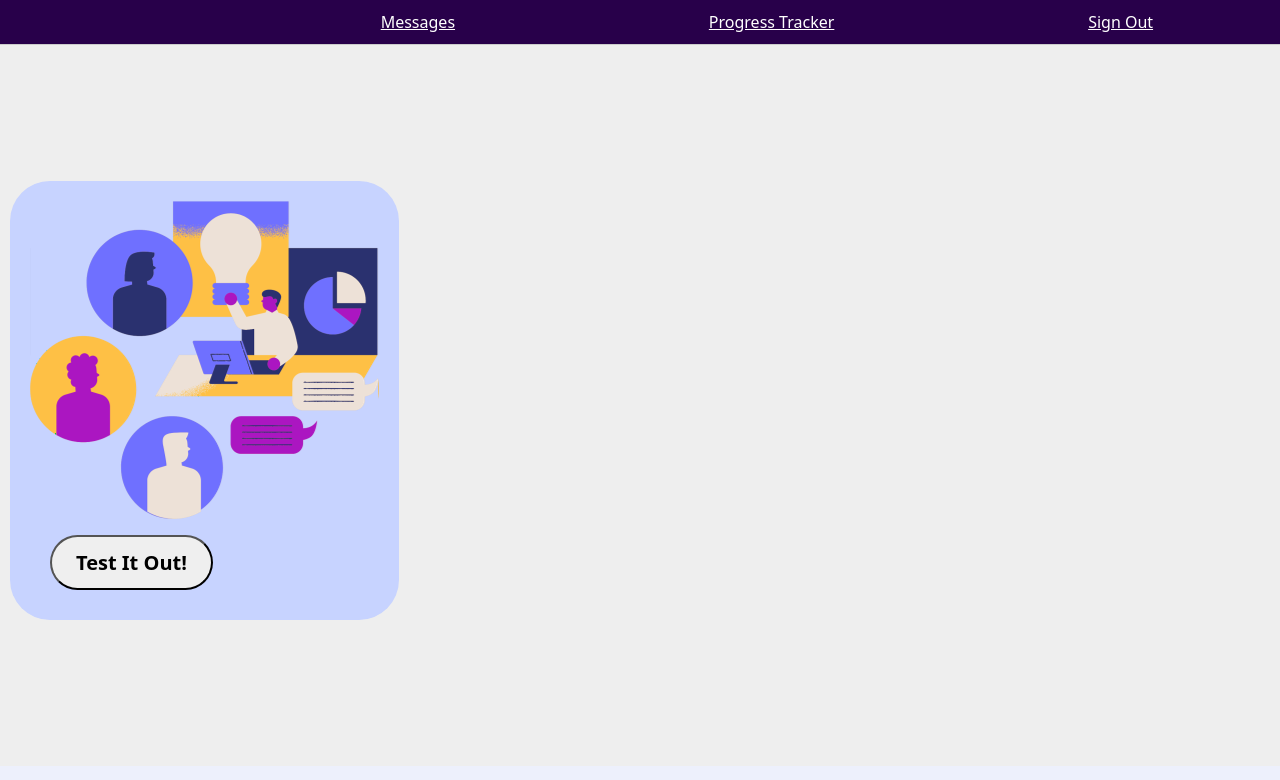
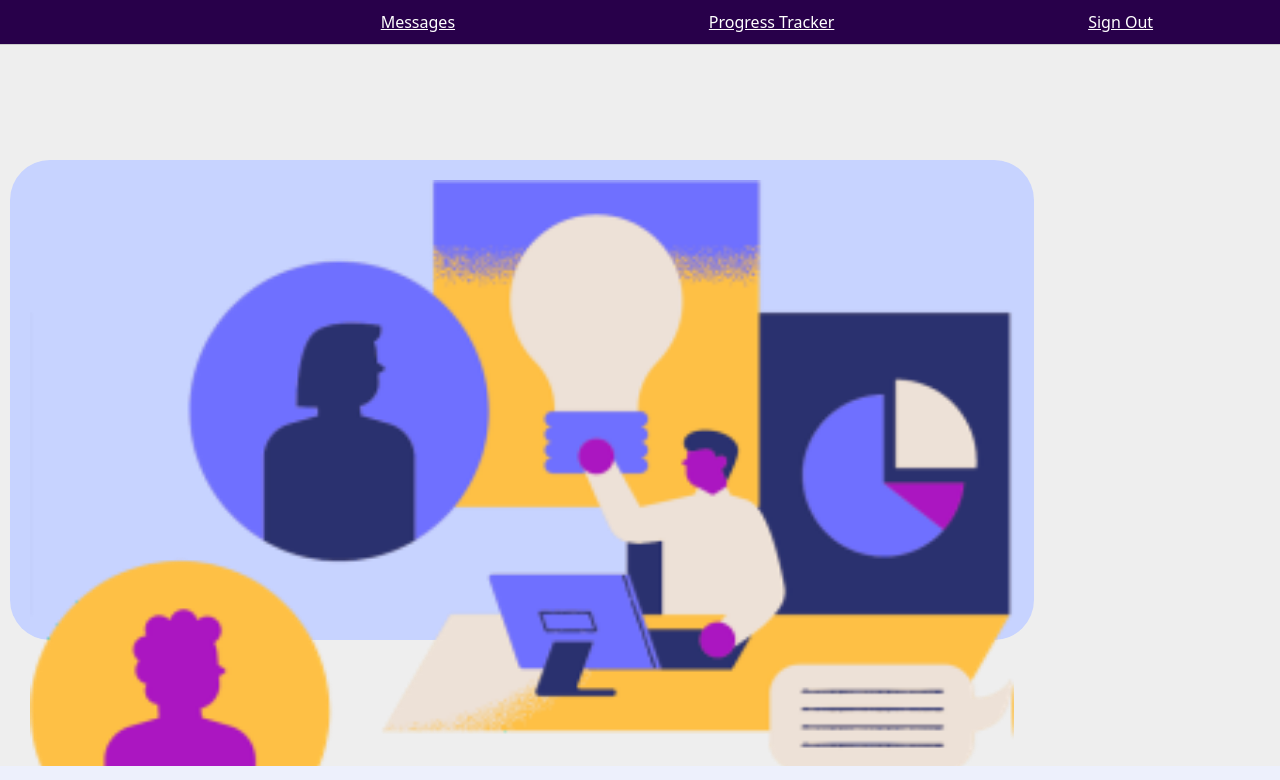
Before and after one commit to dallas-vanwyk/DiscoverU-front-end, a React (Vite) app: page /personality-test in a window 1280 px wide. Shown: the top 780 px of the page. Built offline with nearby package versions, Linux system fonts and the light colour scheme; no server answers.

Commit message:
continuing to refine CSS

```diff
--- a/src/components/PersonalityTest/PersonalityTest.jsx
+++ b/src/components/PersonalityTest/PersonalityTest.jsx
@@ -28,7 +28,7 @@ const HomePage = () => {
           rel="noopener noreferrer"
         >
           <br />
-          <button>Test It Out!</button>
+          <button className="button-pink">Test It Out!</button>
         </a>
       </main>
       <NavBar />
--- a/src/global.css
+++ b/src/global.css
@@ -26,7 +26,7 @@
 
 .purple-gradient {
   background: linear-gradient(var(--pbg-top), var(--pbg-mid), var(--pbg-bot));
-  min-height: 100vh;
+  height: 100vh;
   width: 100vw;
 }
 
@@ -50,7 +50,7 @@ body {
   position: fixed;
   bottom: 0;
   width: 100vw;
-  z-index: 999; /* what is this for? */
+  z-index: 999;
 }
 
 .bottom-navbar ul {
@@ -89,6 +89,7 @@ body {
 /* main content blocks */
 
 .floating-content {
+  box-sizing: border-box;
   margin: 10px;
   border-radius: 40px;
   padding: 20px;
@@ -127,6 +128,11 @@ body {
 
 .personality-inset {
   background-color: var(--light-blue-background);
+  height: 60vh; /* placeholder */
+  width: 80vw; /* placeholder */
+  display: flex;
+  flex-direction: column;
+  justify-content: space-evenly;
 }
 
 /* buttonsssssss */
@@ -135,6 +141,8 @@ button {
   font-size: 20px;
   font-weight: 800;
   margin: 10px 20px;
+  /* box-sizing: border-box;
+  width: 100%; */
   border-radius: 40px;
   /* background-color: #ffffff; */
 
@@ -153,3 +161,11 @@ button:focus,
 button:focus-visible {
   outline: 4px auto -webkit-focus-ring-color;
 }
+
+.button-pink {
+  background-color: var(--light-purple-button);
+  color: white;
+  width: 100%; /* placeholder; need to fix */
+  box-sizing: border-box;
+  margin: 10px;
+}
```
